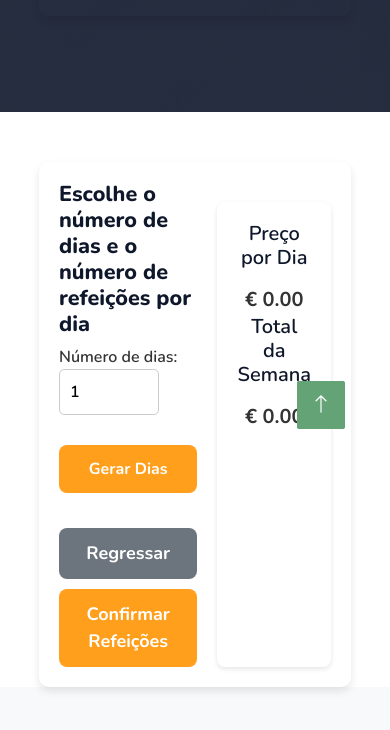
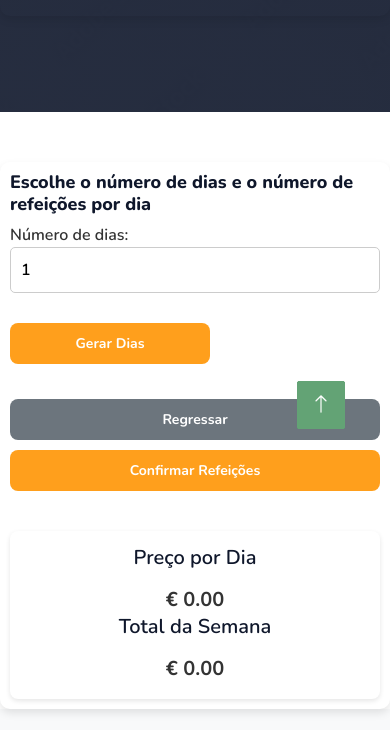
Before and after one commit to DiogoGil2727/EatSS, a plain HTML site: page pickDI.html in a window 390 px wide. Shown: the part 370-1100 px from the top of the page. Drawn offline with nearby package versions, Linux system fonts and the light colour scheme.

Commit message:
Update pickDI.html

```diff
--- a/pickDI.html
+++ b/pickDI.html
@@ -570,7 +570,74 @@ function calculatePrices() {
     transform: translateY(-2px);
     box-shadow: 0 4px 8px rgba(0, 0, 0, 0.1);
 }
+    @media (max-width: 1024px) {
+    .container {
+        flex-direction: column; /* Empilhar elementos em tablets */
+        align-items: center;
+        width: 90%;
+    }
+
+    .meal-price-container {
+        flex-direction: column;
+        align-items: center;
+        width: 100%;
+    }
+
+    .meal-form-container,
+    .price-container {
+        width: 100%;
+        padding: 15px;
+    }
+
+    .meal-options {
+        flex-direction: column;
+        gap: 10px;
+    }
+
+    .meal-select {
+        width: 100%;
+    }
+
+    #generate-days,
+    .CARA,
+    #back-button {
+        width: 100%;
+        font-size: 16px;
+    }
+}
+
+@media (max-width: 768px) {
+    .container {
+        width: 100%;
+        padding: 10px;
+    }
+
+    h4 {
+        font-size: 18px;
+    }
+
+    .day-container {
+        padding: 10px;
+        font-size: 14px;
+    }
+
+    .meal-options {
+        gap: 5px;
+    }
+
+    .meal-select,
+    #num-days {
+        width: 100%;
+    }
+
+    #generate-days,
+    .CARA,
+    #back-button {
+        font-size: 14px;
+        padding: 10px;
+    }
+}
     </style>
-</style>
+
 
 </html>
```
